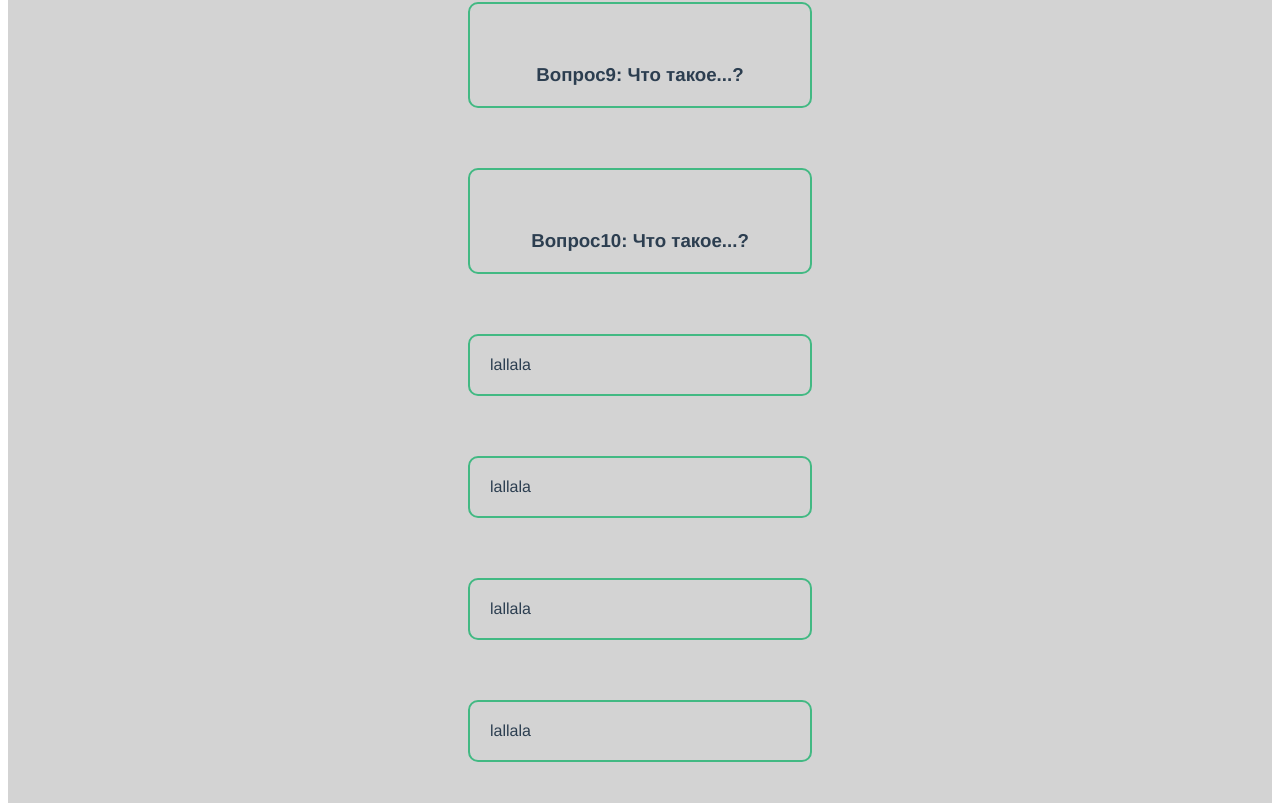
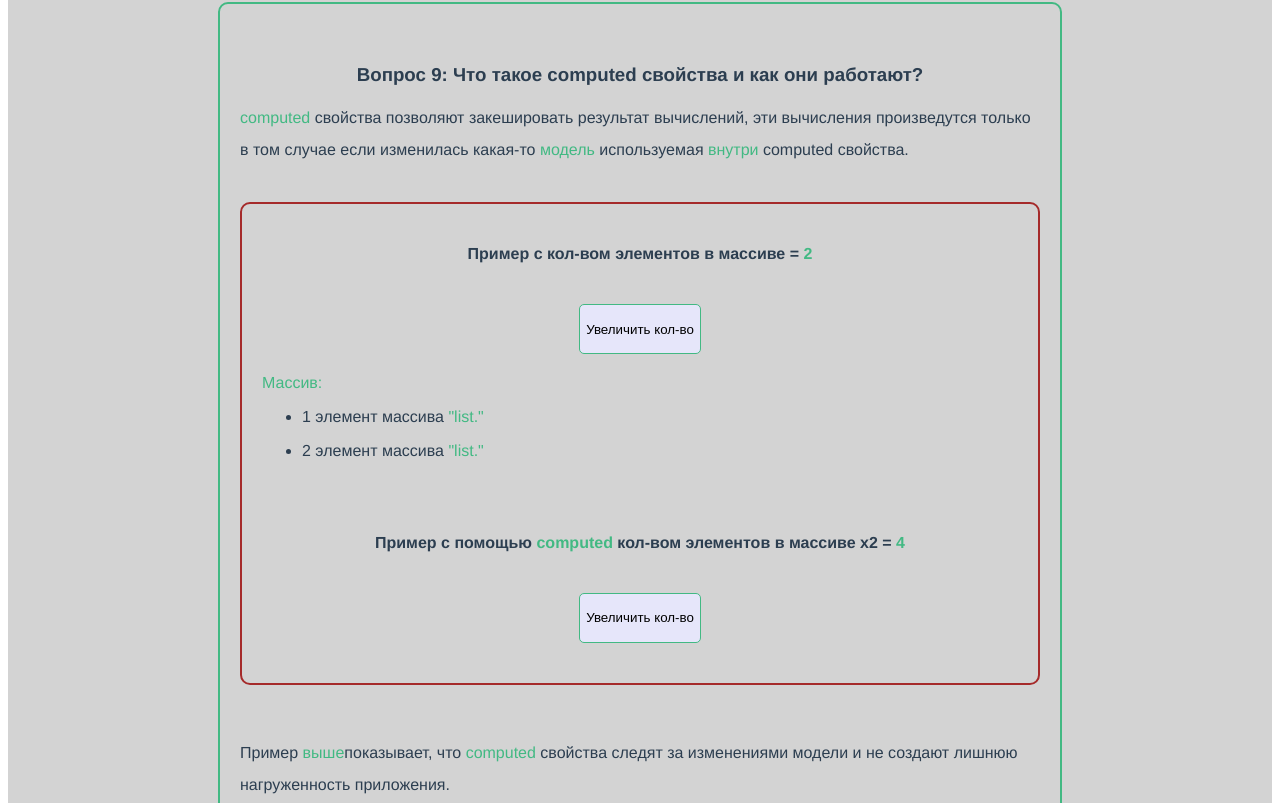
Before and after one commit to Vladimir199406/vue-book, a Vue app: page /#/ in a window 1280 px wide. Shown: the part 6737-7540 px from the top of the page. Built offline with nearby package versions, Linux system fonts and the light colour scheme.

Commit message:
que-9-computed

```diff
--- a/src/components/questions/Que9/Que9Wrapper.vue
+++ b/src/components/questions/Que9/Que9Wrapper.vue
@@ -1,8 +1,44 @@
 <template>
     <div id="que-9" class="block">
         <h3>
-            Вопрос9: Что такое...?
+            Вопрос 9: Что такое computed свойства и как они работают?
         </h3>
+        <p>
+            <span>
+                computed
+            </span>
+            свойства позволяют закешировать результат вычислений,
+            эти вычисления произведутся только в том случае если изменилась
+            какая-то <span>модель</span> используемая <span>внутри</span> computed свойства.
+        </p>
+        <div  class="block__solution">
+            <h4>
+                Пример с кол-вом элементов в массиве =
+                <span>{{list.length}}</span>
+            </h4>
+            <button @click="addOneElement()">Увеличить кол-во</button>
+            <div class="block__list">
+                <span>Массив:</span>
+                <ul v-for="item in list" :key="item">
+                    <li>
+                        {{item}} элемент массива <span>"list."</span>
+                    </li>
+                </ul>
+            </div>
+            <br>
+            <br>
+            <h4>
+                Пример с помощью <span>computed</span> кол-вом элементов в массиве х2 =
+                <span>{{getDoubleLength}}</span>
+            </h4>
+            <button @click="addOneElement()">Увеличить кол-во</button>
+        </div>
+        <br>
+        <br>
+        <p>
+            Пример <span>выше</span>показывает, что <span>computed</span> свойства
+            следят за изменениями модели и не создают лишнюю нагруженность приложения.
+        </p>
     </div>
 </template>
 
@@ -10,12 +46,30 @@
     export default {
         name: 'Que9Wrapper',
         data(){
-            return {}
+            return {
+                buttonCounter: 0,
+                list: [1, 2],
+            }
         },
-        components: {}
+        components: {},
+        methods: {
+            addOneElement() {
+                this.list.push(this.list.length + 1);
+            }
+        },
+        computed: {
+            getDoubleLength() {
+                return this.list.length * 2;
+            }
+        }
     }
 </script>
 
 <style scoped lang="scss">
-
+    .block {
+        &__list {
+            display: block;
+            width: 100%;
+        }
+    }
 </style>
```
